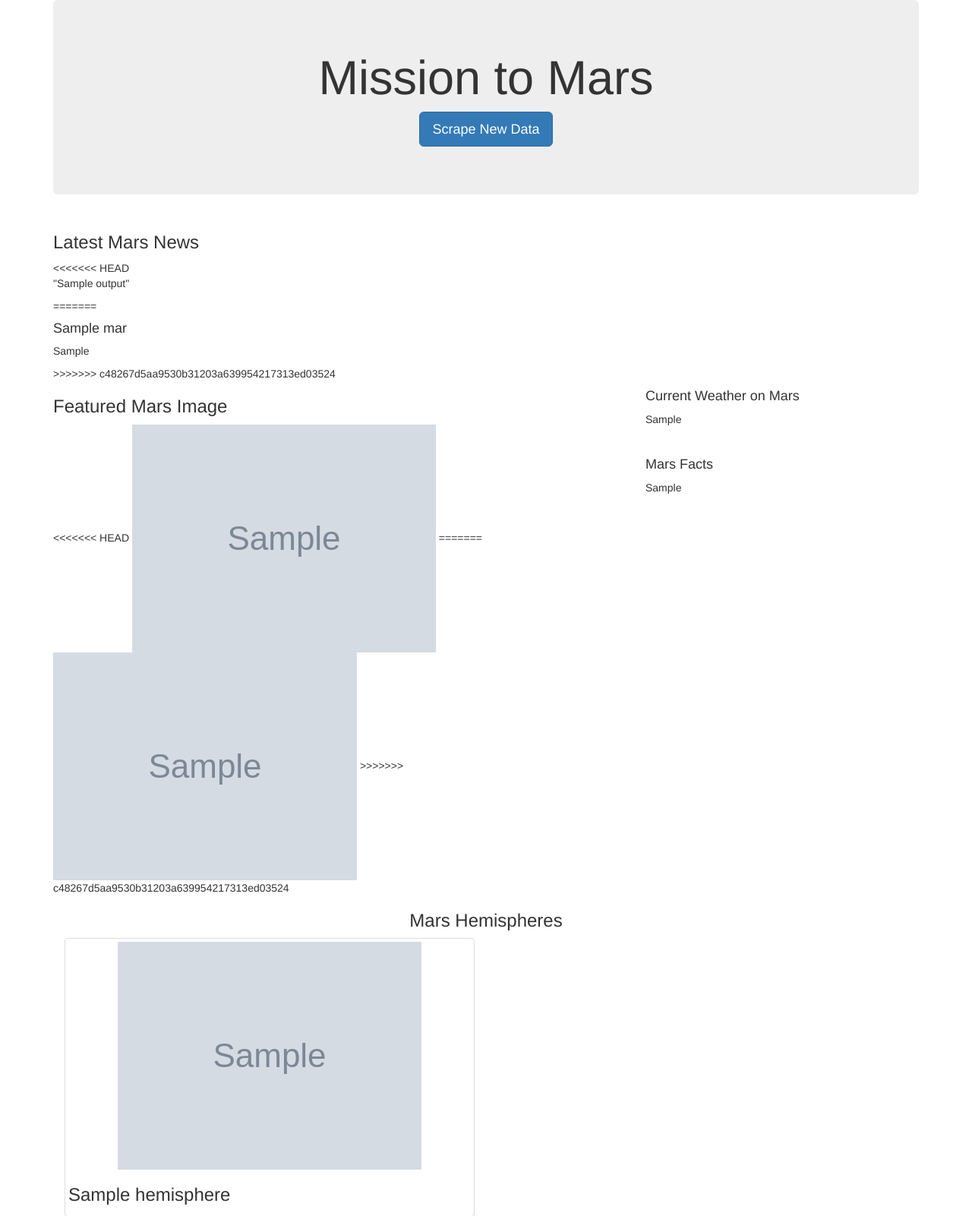
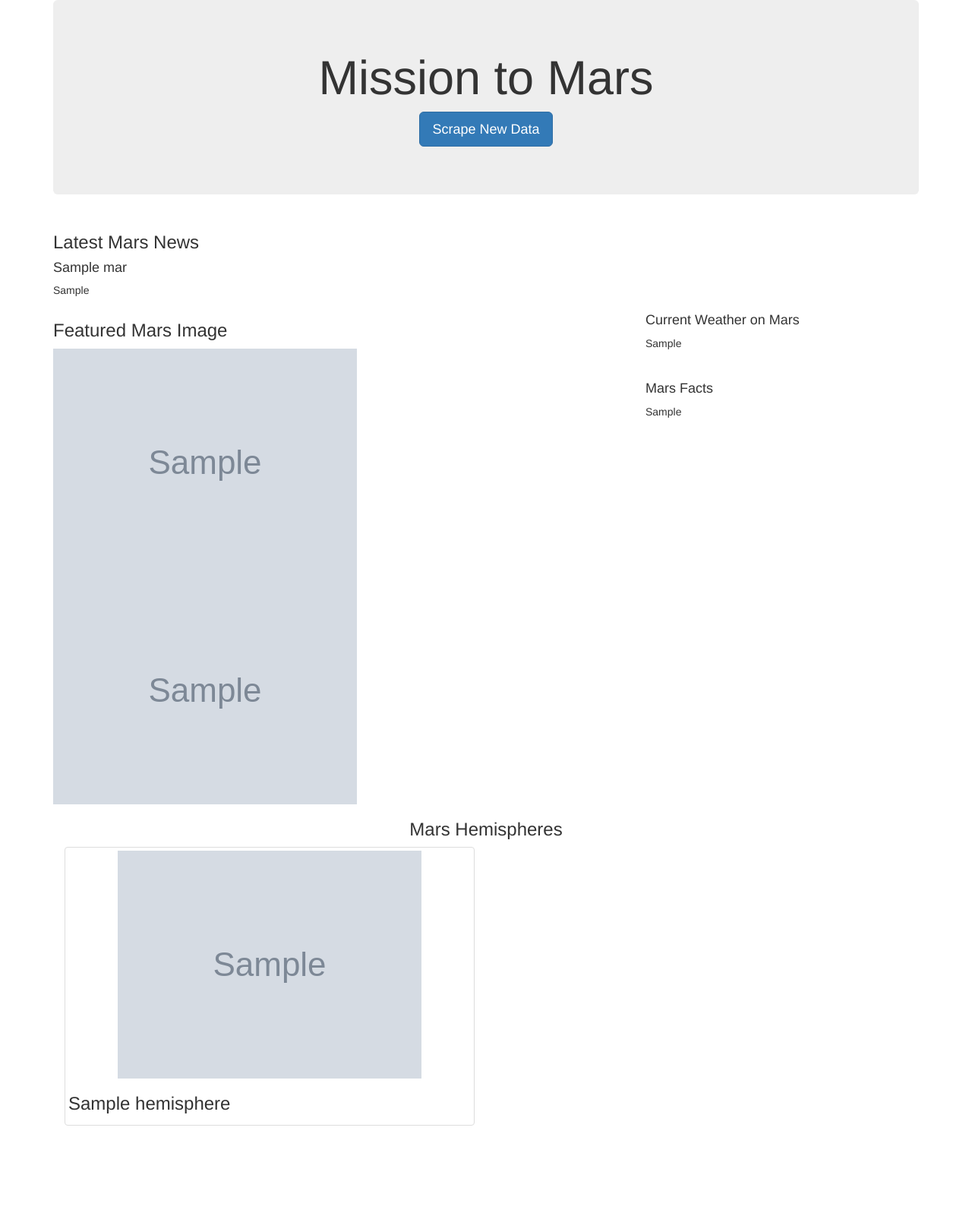
Before and after one commit to ebjoy93/Homework12--Web-Scraping, a Flask app: template templates/index.html in a window 1280 px wide. Shown: the top 1601 px of the page at 76% size. After the commit the page ends 1482 px from the top, so only its background shows below. Run offline with Flask 2, Linux system fonts and the light colour scheme; the template is opened without the code that fills it: most values are stand-ins (such as "Sample title", 1, 10 or a date in 2020); grey boxes marked "Sample" are stand-in pictures; some libraries are stand-ins or nearby versions.

Commit message:
updated index file

```diff
--- a/templates/index.html
+++ b/templates/index.html
@@ -18,22 +18,15 @@
         <div class="row" id="mars-news">
           <div class="col-md-12">
               <h3>Latest Mars News</h3>
-<<<<<<< HEAD
-                <p>"{{mars.output}}"</p>
-=======
                 <h4>{{mars.news_title}}</h4>
                     <p>{{mars.news_p}}</p>
->>>>>>> c48267d5aa9530b31203a639954217313ed03524
           </div>
         </div>
         <div class ="row" id="mars-image">
             <div class = "col-md-8">
                 <h3>Featured Mars Image</h3>
-<<<<<<< HEAD
                 <img src = "{{featured_image_url}}" alt ="Mars Image">
-=======
                 <img src = "{{mars.featured_image_url}}" alt ="Mars Image">
->>>>>>> c48267d5aa9530b31203a639954217313ed03524
             </div>
             <div class = "col-md-4">
                     <h4>Current Weather on Mars</h4>
@@ -47,6 +40,7 @@
         <div class ="row" id="mars-hemispheres">
             <div class = "col-md-12">
                 <h3><center>Mars Hemispheres</center></h3>
+
                 {% for hemisphere in mars.mars_hemisphere %}
                     <div class = "col-md-6">
                         <div class = "thumbnail">
```
